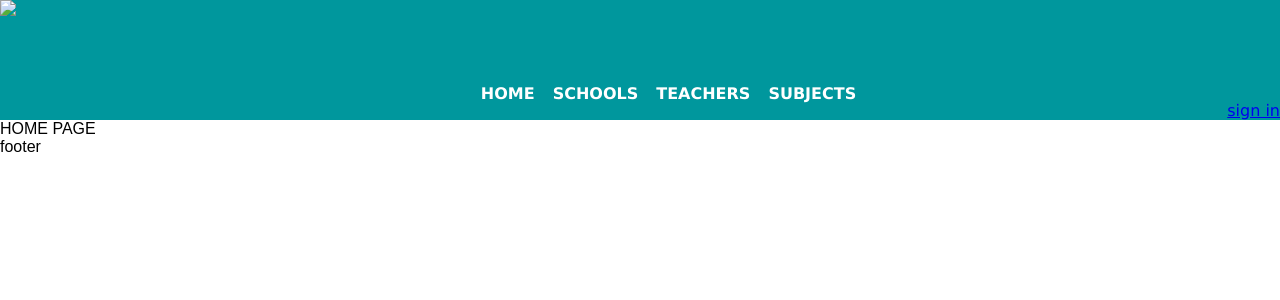
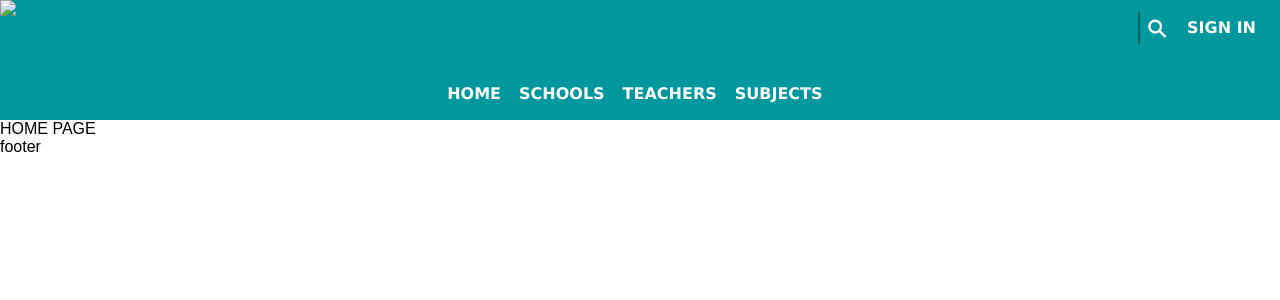
Before and after one commit to Nelmad/kittenteach, a Django app: page / in a window 1280 px wide. Shown: the top 300 px of the page. Run offline with Django 3.2, Linux system fonts and the light colour scheme; style sheets or scripts are compiled from the project's sources; parts of the project's set-up code (start-up, migrations or seed data) failed here and were passed over; some libraries are stand-ins or nearby versions.

Commit message:
header controls; quick search handler;

```diff
--- a/static/core/js/init.js
+++ b/static/core/js/init.js
@@ -17,6 +17,27 @@ var initMessage = "" +
 
 function initialize() {
     console.log(initMessage);
+
+    // init header
+    var quickSearch = $('#quick-search');
+    var quickSearchInput = quickSearch.find('.header-search__input');
+
+    quickSearch.on('click', function (e) {
+        var $target = $(e.target);
+
+        if ($target.is('.header-search__image') || $target.parents('.header-search__image').length > 0) {
+            quickSearch.toggleClass('header-controls__search--active');
+            quickSearchInput.focus();
+        }
+    });
+
+    quickSearchInput.on('input focusout', function (e) {
+        if (e.type === 'input') {
+            // todo quick search
+        } else if (e.type === 'focusout') {
+            quickSearch.removeClass('header-controls__search--active');
+        }
+    });
 }
 
 $(function () {
--- a/static/core/less/core.less
+++ b/static/core/less/core.less
@@ -1,5 +1,7 @@
 @import "./normalize";
 
-@import "./header-menu";
-@import "./header";
-@import "./footer";
+@import "./header/header-menu";
+@import "./header/header-controls";
+@import "./header/header-search";
+@import "./header/header";
+@import "./footer/footer";
--- /dev/null
+++ b/static/core/less/header/header-controls.less
@@ -0,0 +1,63 @@
+.header-controls {
+  height: 54px;
+  background-color: #00979d;
+
+  .header-controls__btn {
+    height: 100%;
+    display: inline-flex;
+    align-items: center;
+
+    font-weight: bold;
+    text-transform: uppercase;
+    transition: background .3s;
+
+    a {
+      height: 100%;
+      display: flex;
+      align-items: center;
+      text-decoration: none;
+    }
+
+    span {
+      padding: 0 9px;
+    }
+
+    &:hover {
+      background-color: #7fcbcd;
+      color: #005c5f;
+
+      span {
+        color: #005c5f;
+      }
+    }
+  }
+
+  .header-controls__text {
+    color: #FFFFFF;
+    transition: background .3s;
+    white-space: nowrap;
+  }
+
+  .header-controls__search {
+    width: 20px;
+    align-items: center;
+    display: inline-flex;
+    margin-right: 15px;
+    vertical-align: middle;
+
+    input {
+      width: 0;
+      padding-left: 0;
+    }
+  }
+
+  .header-controls__search--active {
+    width: 255px;
+
+    input {
+      transition: .2s;
+      width: 255px;
+      padding-left: 40px;
+    }
+  }
+}
--- a/static/core/less/header-menu.less
+++ b/static/core/less/header/header-menu.less
@@ -4,17 +4,16 @@
   padding: 0;
   height: 54px;
 
-  font-weight: bold;
-
   background-color: #00979d;
 
-  .header-menu__item {
+  .header-menu__btn {
     height: 100%;
     display: flex;
     align-items: center;
 
+    font-weight: bold;
     text-transform: uppercase;
-    transition: background .6s;
+    transition: background .3s;
 
     a {
       height: 100%;
@@ -39,7 +38,7 @@
 
   .header-menu__text {
     color: #FFFFFF;
-    transition: background .6s;
+    transition: background .3s;
     white-space: nowrap;
   }
 }
--- /dev/null
+++ b/static/core/less/header/header-search.less
@@ -0,0 +1,51 @@
+.header-search {
+  .header-search__image {
+    display: flex;
+    align-items: center;
+    justify-content: center;
+
+    position: absolute;
+    height: 32px;
+    width: 38px;
+
+    cursor: pointer;
+  }
+
+  .header-search__input {
+    padding-left: 40px;
+    height: 32px;
+    width: 255px;
+
+    font-size: 14px;
+    color: #FFFFFF;
+
+    background-color: #005c5f;
+    border: none;
+    outline: none;
+
+    &:focus {
+
+    }
+
+    &::placeholder {
+      color: #FFFFFF;
+      text-transform: uppercase;
+    }
+    &::-webkit-input-placeholder { /* Chrome/Opera/Safari */
+      color: #FFFFFF;
+      text-transform: uppercase;
+    }
+    &::-moz-placeholder { /* Firefox 19+ */
+      color: #FFFFFF;
+      text-transform: uppercase;
+    }
+    &:-ms-input-placeholder { /* IE 10+ */
+      color: #FFFFFF;
+      text-transform: uppercase;
+    }
+    &:-moz-placeholder { /* Firefox 18- */
+      color: #FFFFFF;
+      text-transform: uppercase;
+    }
+  }
+}
--- a/static/core/less/header.less
+++ b/static/core/less/header/header.less
@@ -15,13 +15,20 @@
   .header__menu-content {
     display: flex;
     align-items: flex-end;
+    flex-direction: column-reverse;
+    justify-content: space-between;
     width: 100%;
   }
 
   .header__menu {
     width: 560px;
+    padding-right: 120px;
     margin: 0 auto;
     align-items: center;
     justify-content: center;
   }
+
+  .header__controls {
+    margin-right: 15px;
+  }
 }
--- a/templates/core/partials/header.html
+++ b/templates/core/partials/header.html
@@ -6,13 +6,25 @@
     </div>
     <nav class="header__menu-content">
         <ul class="header__menu header-menu">
-            <li class="header-menu__item"><a href="/"><span class="header-menu__text">home</span></a></li>
-            <li class="header-menu__item"><a href="/"><span class="header-menu__text">schools</span></a></li>
-            <li class="header-menu__item"><a href="/"><span class="header-menu__text">teachers</span></a></li>
-            <li class="header-menu__item"><a href="/"><span class="header-menu__text">subjects</span></a></li>
+            <li class="header-menu__btn"><a href="/"><span class="header-menu__text">home</span></a></li>
+            <li class="header-menu__btn"><a href="/"><span class="header-menu__text">schools</span></a></li>
+            <li class="header-menu__btn"><a href="/"><span class="header-menu__text">teachers</span></a></li>
+            <li class="header-menu__btn"><a href="/"><span class="header-menu__text">subjects</span></a></li>
         </ul>
-        <div>
-            <a href="/login">sign in</a>
+        <div class="header__controls header-controls">
+            <div id="quick-search" class="header-controls__search header-search">
+                <div class="header-search__image">
+                    <svg xmlns="http://www.w3.org/2000/svg" width="28" height="28">
+                        <path fill="#FFF"
+                              d="M22.458 21.926l-4.906-4.954a7.13 7.13 0 0 0 1.464-4.351c.144-3.876-3.015-7.034-6.891-7.034-3.732 0-6.891 3.158-6.891 7.034s3.158 7.034 6.891 7.034a6.782 6.782 0 0 0 4.443-1.637l4.87 4.917 1.02-1.009zM7.635 12.622C7.635 10.015 9.649 8 12.138 8c2.607 0 4.622 2.015 4.622 4.622s-2.015 4.622-4.622 4.622-4.503-2.015-4.503-4.622z"/>
+                        <path fill="#FFF" d="M15.894 18.013l1.643-1.643 5.846 5.846-1.643 1.643z"/>
+                    </svg>
+                </div>
+                <input class="header-search__input" type="text" title="search" placeholder="search">
+            </div>
+            <div class="header-controls__btn">
+                <a href="/login"><span class="header-controls__text">sign in</span></a>
+            </div>
         </div>
     </nav>
 </header>
```
Also changed, not shown: static/core/less/footer/footer.less (added).
